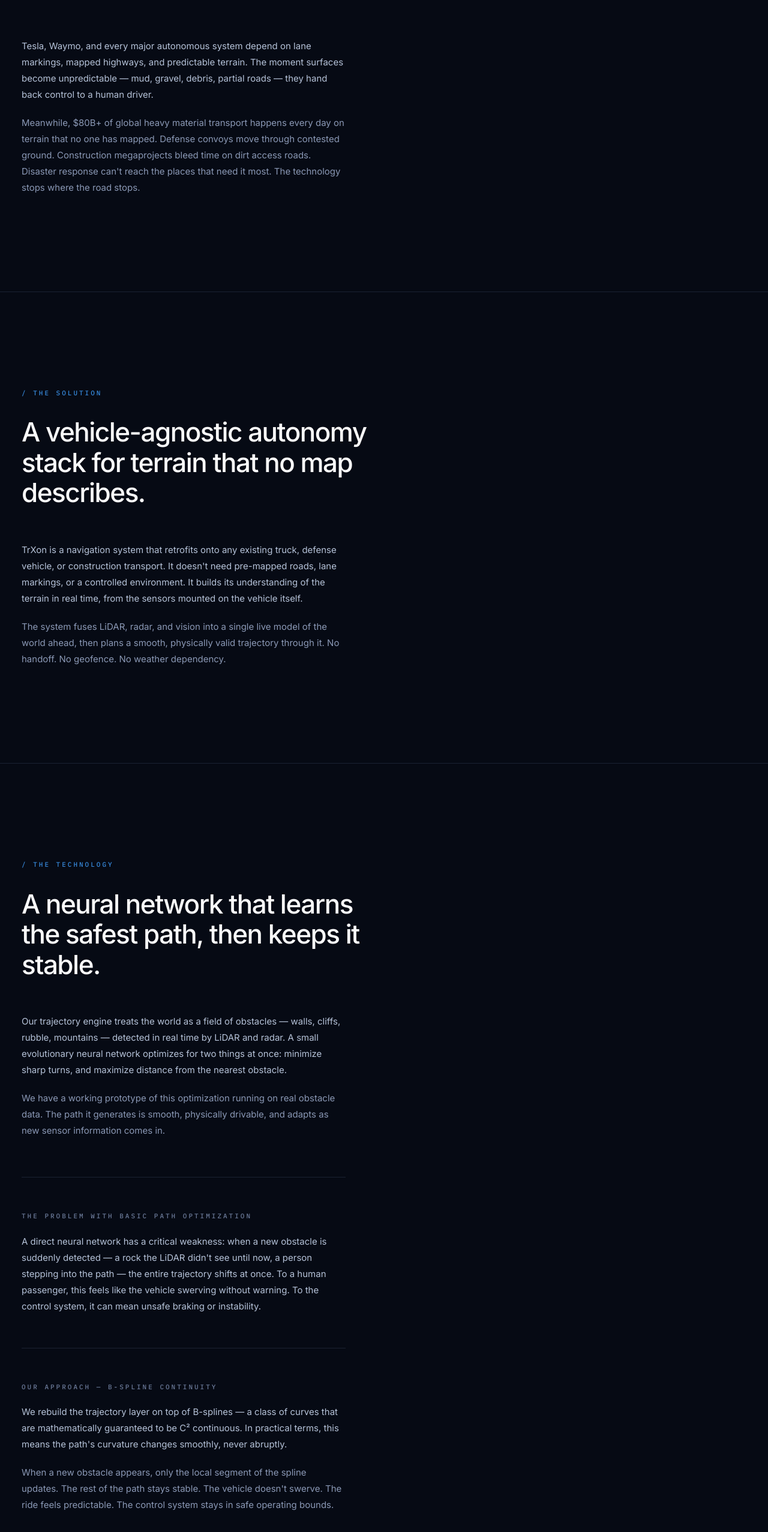
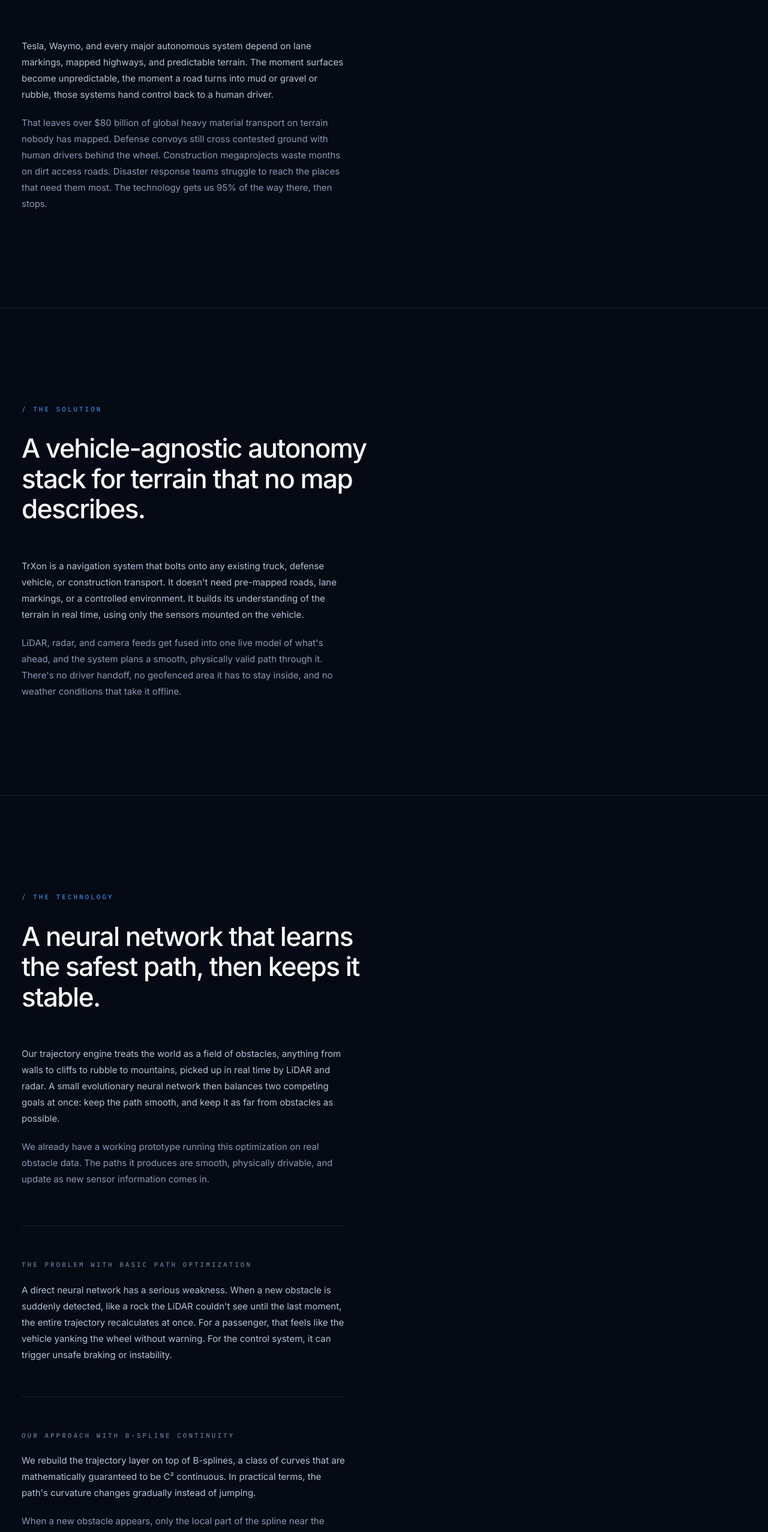
Before and after one commit to rodrigocartagena/trxon, a Next.js app: page / in a window 1280 px wide. Shown: the part 973-3527 px from the top of the page at 60% size. Built offline with nearby package versions, Linux system fonts and the light colour scheme.

Commit message:
Update copy and rename TrX to TrXon

```diff
--- a/app/contact/page.tsx
+++ b/app/contact/page.tsx
@@ -14,7 +14,7 @@ export default function Contact() {
         </h1>
         <div className="h-[28px]" />
         <p className="text-[15px] text-text-muted max-w-[480px]">
-          We're early. If you're a potential partner, customer, investor, or technical advisor — start a conversation.
+          We're early. If you're a potential partner, customer, investor, or technical advisor, we'd like to hear from you.
         </p>
       </Section>
 
@@ -107,7 +107,7 @@ export default function Contact() {
 
           <div className="h-[64px]" />
           <div className="font-plex text-[13px] text-text-system">
-            OR EMAIL US DIRECTLY: team@trx.ai
+            OR EMAIL US DIRECTLY: team@trxon.ai
           </div>
         </div>
       </Section>
--- a/app/page.tsx
+++ b/app/page.tsx
@@ -30,11 +30,11 @@ export default function Home() {
         <div className="h-[56px]" />
         <div className="max-w-[540px]">
           <p className="text-[15px] text-text-body leading-[1.8]">
-            Tesla, Waymo, and every major autonomous system depend on lane markings, mapped highways, and predictable terrain. The moment surfaces become unpredictable — mud, gravel, debris, partial roads — they hand back control to a human driver.
+            Tesla, Waymo, and every major autonomous system depend on lane markings, mapped highways, and predictable terrain. The moment surfaces become unpredictable, the moment a road turns into mud or gravel or rubble, those systems hand control back to a human driver.
           </p>
           <div className="h-[20px]" />
           <p className="text-[15px] text-text-muted leading-[1.8]">
-            Meanwhile, $80B+ of global heavy material transport happens every day on terrain that no one has mapped. Defense convoys move through contested ground. Construction megaprojects bleed time on dirt access roads. Disaster response can't reach the places that need it most. The technology stops where the road stops.
+            That leaves over $80 billion of global heavy material transport on terrain nobody has mapped. Defense convoys still cross contested ground with human drivers behind the wheel. Construction megaprojects waste months on dirt access roads. Disaster response teams struggle to reach the places that need them most. The technology gets us 95% of the way there, then stops.
           </p>
         </div>
       </Section>
@@ -49,11 +49,11 @@ export default function Home() {
         <div className="h-[56px]" />
         <div className="max-w-[540px]">
           <p className="text-[15px] text-text-body leading-[1.8]">
-            TrXon is a navigation system that retrofits onto any existing truck, defense vehicle, or construction transport. It doesn't need pre-mapped roads, lane markings, or a controlled environment. It builds its understanding of the terrain in real time, from the sensors mounted on the vehicle itself.
+            TrXon is a navigation system that bolts onto any existing truck, defense vehicle, or construction transport. It doesn't need pre-mapped roads, lane markings, or a controlled environment. It builds its understanding of the terrain in real time, using only the sensors mounted on the vehicle.
           </p>
           <div className="h-[20px]" />
           <p className="text-[15px] text-text-muted leading-[1.8]">
-            The system fuses LiDAR, radar, and vision into a single live model of the world ahead, then plans a smooth, physically valid trajectory through it. No handoff. No geofence. No weather dependency.
+            LiDAR, radar, and camera feeds get fused into one live model of what's ahead, and the system plans a smooth, physically valid path through it. There's no driver handoff, no geofenced area it has to stay inside, and no weather conditions that take it offline.
           </p>
         </div>
       </Section>
@@ -68,11 +68,11 @@ export default function Home() {
         <div className="h-[56px]" />
         <div className="max-w-[540px]">
           <p className="text-[15px] text-text-body leading-[1.8]">
-            Our trajectory engine treats the world as a field of obstacles — walls, cliffs, rubble, mountains — detected in real time by LiDAR and radar. A small evolutionary neural network optimizes for two things at once: minimize sharp turns, and maximize distance from the nearest obstacle.
+            Our trajectory engine treats the world as a field of obstacles, anything from walls to cliffs to rubble to mountains, picked up in real time by LiDAR and radar. A small evolutionary neural network then balances two competing goals at once: keep the path smooth, and keep it as far from obstacles as possible.
           </p>
           <div className="h-[20px]" />
           <p className="text-[15px] text-text-muted leading-[1.8]">
-            We have a working prototype of this optimization running on real obstacle data. The path it generates is smooth, physically drivable, and adapts as new sensor information comes in.
+            We already have a working prototype running this optimization on real obstacle data. The paths it produces are smooth, physically drivable, and update as new sensor information comes in.
           </p>
         </div>
 
@@ -82,21 +82,21 @@ export default function Home() {
           <SystemLabel text="THE PROBLEM WITH BASIC PATH OPTIMIZATION" className="text-text-system tracking-[2px]" />
           <div className="h-[20px]" />
           <p className="text-[15px] text-text-body leading-[1.8]">
-            A direct neural network has a critical weakness: when a new obstacle is suddenly detected — a rock the LiDAR didn't see until now, a person stepping into the path — the entire trajectory shifts at once. To a human passenger, this feels like the vehicle swerving without warning. To the control system, it can mean unsafe braking or instability.
+            A direct neural network has a serious weakness. When a new obstacle is suddenly detected, like a rock the LiDAR couldn't see until the last moment, the entire trajectory recalculates at once. For a passenger, that feels like the vehicle yanking the wheel without warning. For the control system, it can trigger unsafe braking or instability.
           </p>
         </div>
 
         <div className="h-[56px]" />
 
         <div className="max-w-[540px] border-t-[0.5px] border-border pt-[56px]">
-          <SystemLabel text="OUR APPROACH — B-SPLINE CONTINUITY" className="text-text-system tracking-[2px]" />
+          <SystemLabel text="OUR APPROACH WITH B-SPLINE CONTINUITY" className="text-text-system tracking-[2px]" />
           <div className="h-[20px]" />
           <p className="text-[15px] text-text-body leading-[1.8]">
-            We rebuild the trajectory layer on top of B-splines — a class of curves that are mathematically guaranteed to be C² continuous. In practical terms, this means the path's curvature changes smoothly, never abruptly.
+            We rebuild the trajectory layer on top of B-splines, a class of curves that are mathematically guaranteed to be C² continuous. In practical terms, the path's curvature changes gradually instead of jumping.
           </p>
           <div className="h-[20px]" />
           <p className="text-[15px] text-text-muted leading-[1.8]">
-            When a new obstacle appears, only the local segment of the spline updates. The rest of the path stays stable. The vehicle doesn't swerve. The ride feels predictable. The control system stays in safe operating bounds.
+            When a new obstacle appears, only the local part of the spline near the obstacle updates. The rest of the path stays where it was. The vehicle adjusts without swerving, the ride stays predictable, and the control system stays in its safe operating range.
           </p>
         </div>
       </Section>
@@ -104,7 +104,7 @@ export default function Home() {
       {/* Closing */}
       <Section borderTop className="py-[120px] md:py-[160px] lg:py-[200px] min-h-[280px] flex items-center justify-center text-center">
         <h2 className="text-[28px] md:text-[36px] lg:text-[40px] font-medium text-text-primary leading-[1.15] tracking-[-1.5px] max-w-[480px] mx-auto">
-          Where mapped roads end, autonomy begins.
+          Where the mapped road ends, autonomy starts.
         </h2>
       </Section>
     </div>
```
Also changed, not shown: app/company/page.tsx (+8 -8 lines), app/technology/page.tsx (+8 -8 lines).
